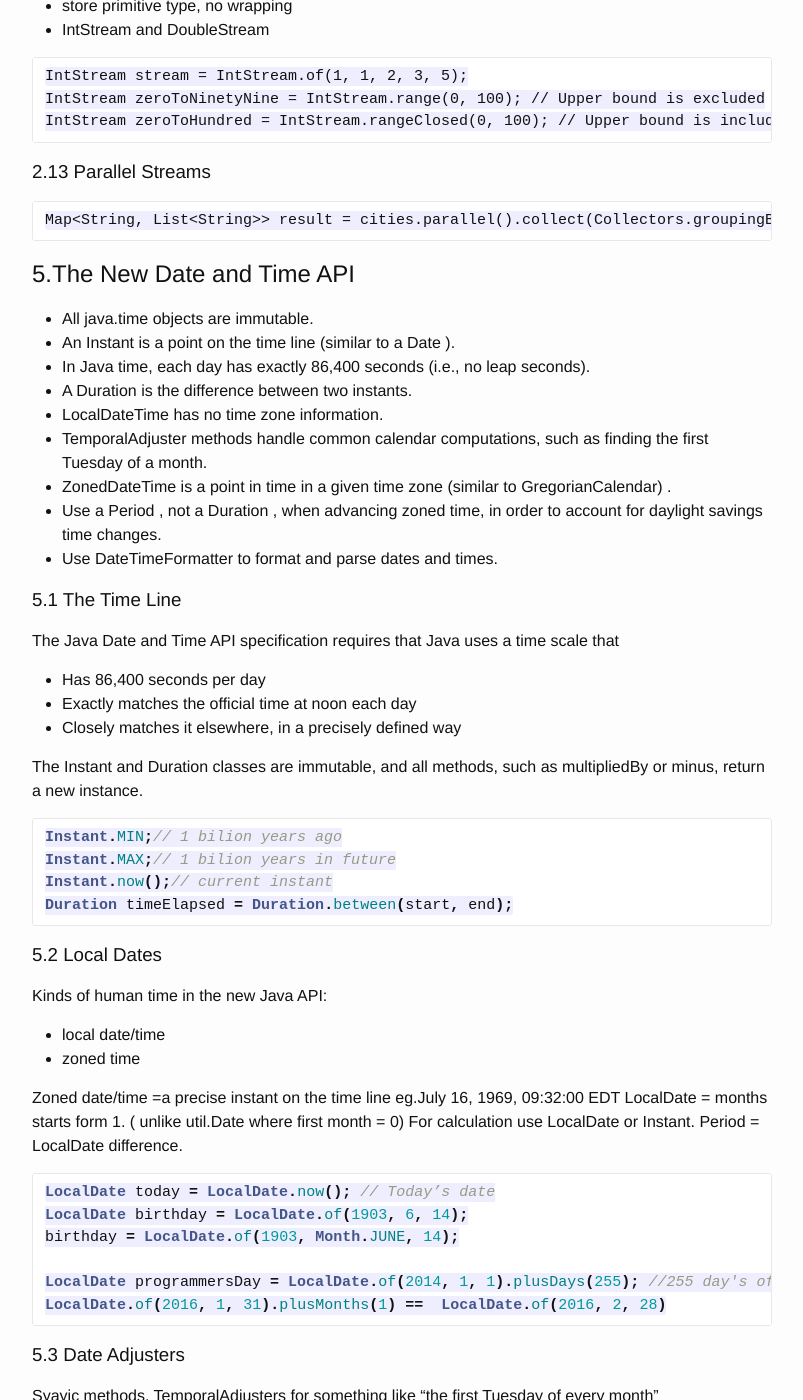
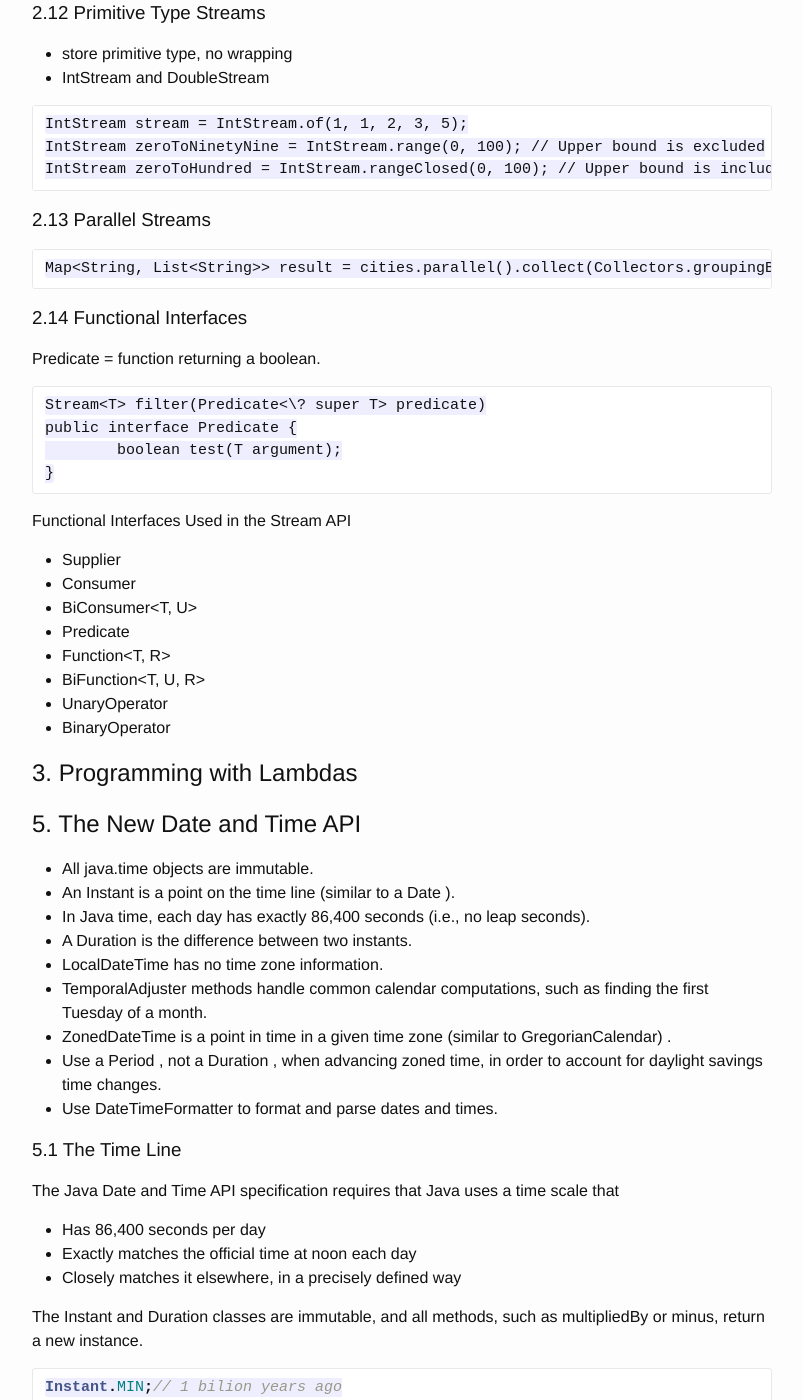
Before and after one commit to predoiua/predoiua.github.io, a Jekyll site: the page built from tutorials/java/java_8_really_impatient/index.md, in a window 1280 px wide and 1400 px high, scrolled down 7273 px. Shown: the whole window, without its empty margins (238-1041 px from the left). Built offline with Jekyll 4.4.1, drawn with Linux system fonts in a browser that asks for light colours; some of the changed text lies outside the part shown.

Commit message:
java wip

```diff
--- a/tutorials/java/java_8_really_impatient/index.md
+++ b/tutorials/java/java_8_really_impatient/index.md
@@ -98,7 +98,6 @@ interface Person {
 ~~~
 
 ### 1.8 Static Methods in Interfaces
-
 
 Up to now, it has been common to place static methods in companion classes.
 You find pairs of interfaces and utility classes such as Collection / Collections or Path / Paths in the standard library.
@@ -306,7 +305,31 @@ IntStream zeroToHundred = IntStream.rangeClosed(0, 100); // Upper bound is inclu
 Map<String, List<String>> result = cities.parallel().collect(Collectors.groupingByConcurrent(City::getState));
 ~~~
 
-## 5.The New Date and Time API
+### 2.14 Functional Interfaces
+
+Predicate = function returning a boolean.
+
+~~~
+Stream<T> filter(Predicate<\? super T> predicate)
+public interface Predicate {
+	boolean test(T argument);
+}
+~~~
+
+Functional Interfaces Used in the Stream API
+- Supplier<T>
+- Consumer<T>
+- BiConsumer<T, U>
+- Predicate<T>
+- Function<T, R>
+- BiFunction<T, U, R>
+- UnaryOperator<T>
+- BinaryOperator<T>
+
+## 3. Programming with Lambdas
+
+
+## 5. The New Date and Time API
 
 - All java.time objects are immutable.
 - An Instant is a point on the time line (similar to a Date ).
@@ -340,7 +363,7 @@ Kinds of human time in the new Java API:
 - local date/time
 - zoned time
 
-Zoned date/time =a precise instant on the time line eg.July 16, 1969, 09:32:00 EDT
+Zoned date/time = a precise instant on the time line eg.July 16, 1969, 09:32:00 EDT
 LocalDate = months starts form 1. ( unlike util.Date where first month = 0)
 For calculation use LocalDate or Instant.
 Period = LocalDate difference.
```
